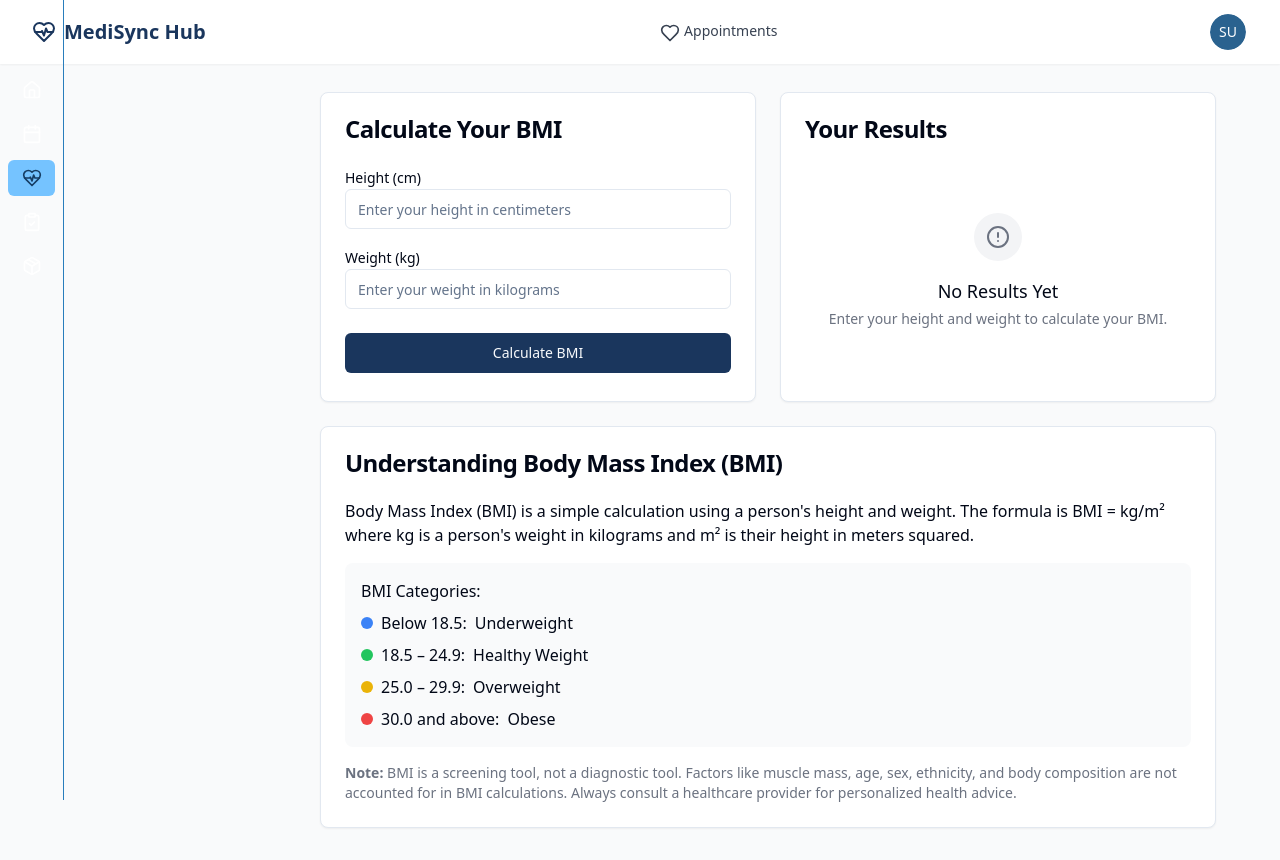
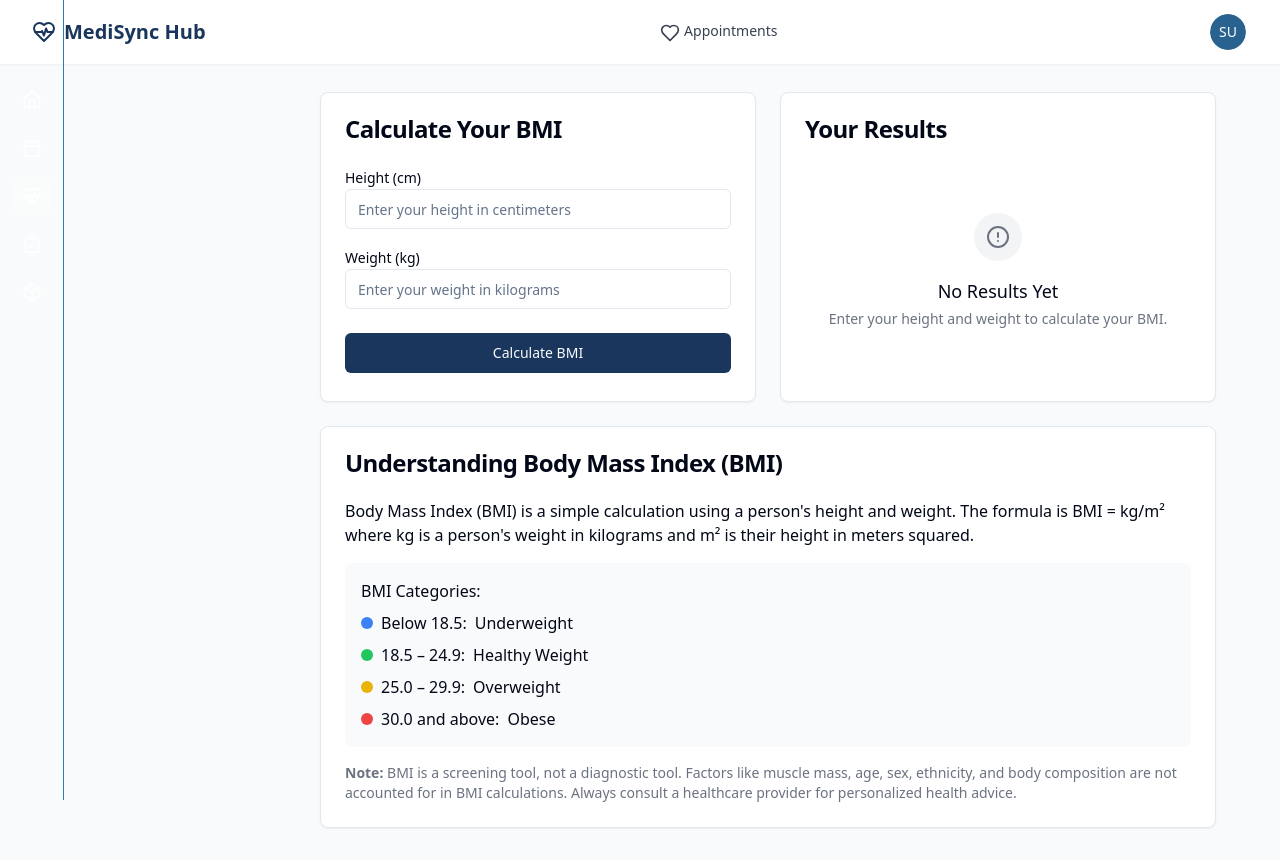
Before and after one commit to tootie29/medisync-hub, a React (Vite) app: page /bmi in a window 1280 px wide. Built offline with nearby package versions, Linux system fonts and the light colour scheme; sample sign-in values are in the browser's storage.

Commit message:
Improve sidebar item visibility
The sidebar items were not easily visible or readable. This commit improves their visibility.

```diff
--- a/src/components/layout/Sidebar.tsx
+++ b/src/components/layout/Sidebar.tsx
@@ -51,14 +51,14 @@ export default function Sidebar({ isSidebarOpen, toggleSidebar }) {
       )}
     >
       <div className="flex items-center justify-between px-4">
-        <div className={cn("font-bold text-white text-lg", !isSidebarOpen && "hidden")}>
+        <div className={cn("font-bold text-white text-xl", !isSidebarOpen && "hidden")}>
           MedCenter
         </div>
         <Button
           variant="ghost"
           size="icon"
           onClick={toggleSidebar}
-          className="rounded-full p-1.5 text-white hover:bg-sidebar-accent hover:text-sidebar-accent-foreground"
+          className="rounded-full p-1.5 text-white hover:bg-white/20"
         >
           {isSidebarOpen ? (
             <ChevronLeft className="h-6 w-6" />
@@ -69,18 +69,18 @@ export default function Sidebar({ isSidebarOpen, toggleSidebar }) {
         </Button>
       </div>
 
-      <div className="flex flex-col gap-2 py-4 px-2">
+      <div className="flex flex-col gap-2 py-6 px-3">
         {routes.map((route) => (
           <NavLink
             key={route.path}
             to={route.path}
             className={({ isActive }) =>
               cn(
-                "group flex items-center gap-3 rounded-md px-3 py-2 text-sm font-medium transition-all",
-                "text-white hover:bg-sidebar-accent hover:text-sidebar-accent-foreground",
+                "group flex items-center gap-3 rounded-md px-3 py-2.5 text-sm font-medium transition-all",
+                "hover:bg-white/20",
                 isActive
-                  ? "bg-sidebar-accent text-sidebar-accent-foreground"
-                  : "text-sidebar-foreground",
+                  ? "bg-white/20 text-white"
+                  : "text-white/90",
                 !isSidebarOpen && "justify-center px-2"
               )
             }
@@ -88,7 +88,7 @@ export default function Sidebar({ isSidebarOpen, toggleSidebar }) {
             <route.icon className="h-5 w-5" />
             {isSidebarOpen && <span className="whitespace-nowrap">{route.name}</span>}
             {!isSidebarOpen && (
-              <span className="absolute left-full top-1/2 ml-2 -translate-y-1/2 rounded-md bg-sidebar-background px-2 py-1 text-xs font-semibold text-white opacity-0 group-hover:opacity-100 transition-opacity duration-300">
+              <span className="absolute left-full top-1/2 ml-2 -translate-y-1/2 rounded-md bg-sidebar-background px-2 py-1 text-xs font-semibold text-white opacity-0 group-hover:opacity-100 transition-opacity duration-300 shadow-lg border border-white/10 z-50">
                 {route.name}
               </span>
             )}
```
